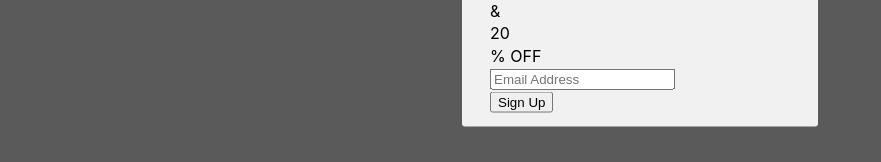
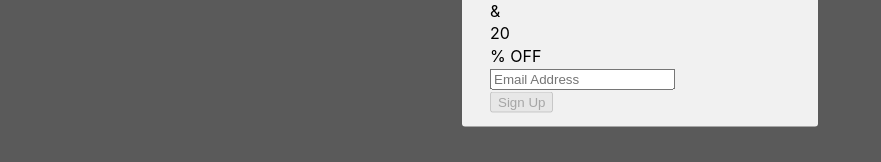
Before and after one commit to sailorthecoder/clientPopUp, a React (Create React App) app in the folder listrak-pop/: page / in a window 1280 px wide. Shown: the part 312-474 px from the top of the page, without its empty margins (0-881 px from the left). Built offline with nearby package versions, Linux system fonts and the light colour scheme.

Commit message:
added functional email validation

```diff
--- a/listrak-pop/package.json
+++ b/listrak-pop/package.json
@@ -9,6 +9,7 @@
     "react": "^18.1.0",
     "react-dom": "^18.1.0",
     "react-scripts": "5.0.1",
+    "validator": "^13.7.0",
     "web-vitals": "^2.1.4"
   },
   "scripts": {
--- a/listrak-pop/src/components/ConfirmationModal.jsx
+++ b/listrak-pop/src/components/ConfirmationModal.jsx
@@ -12,7 +12,7 @@ function ConfirmationModal({page, setPage}) {
     setPage(!page);
   };
 
-  modal ? document.body.classList.add('active-modal') : document.body.classList.remove('active-modal')
+  modal ? document.body.classList.add('active-modal') : document.body.classList.remove('active-modal');
 
   return (
     <div>
--- a/listrak-pop/src/components/PopUpModal.jsx
+++ b/listrak-pop/src/components/PopUpModal.jsx
@@ -1,21 +1,24 @@
 import React, { useState } from 'react';
+import validator from 'validator';
 
 function PopUpModal({page, setPage}) {
   const [modal, setModal] = useState(true);
   const [email, setEmail] = useState('');
+  const [emailError, setEmailError] = useState(true);
+
 
   const toggleModal = () => {
     setModal(!modal);
   };
 
   const handleBrowserSubmission = (e) => {
-    // e.preventDefault();
     setPage(!page);
   };
 
   const handleEmailAddress = (e) => {
     e.preventDefault();
       setEmail(e.target.value);
+      validateEmail(e);
   };
 
   const registerEmail = (obj) => {
@@ -31,7 +34,12 @@ function PopUpModal({page, setPage}) {
     handleBrowserSubmission();
   };
 
-  modal ? document.body.classList.add('active-modal') : document.body.classList.remove('active-modal')
+  const validateEmail = (e) => {
+    e.preventDefault();
+    return validator.isEmail(e.target.value) ? setEmailError(false) : setEmailError(true);
+  };
+
+  modal ? document.body.classList.add('active-modal') : document.body.classList.remove('active-modal');
 
   return (
     <div>
@@ -55,12 +63,14 @@ function PopUpModal({page, setPage}) {
               </div>
               <div className="emailandsubmitbrowser">
                 <div className="emailaddressformbrowser">
-                <form onSubmit={objPopulation}>
-                  <label>
-                    <input onChange={handleEmailAddress} type="text" placeholder="Email Address" required/>
-                  </label>
+                <form>
+                  <input onChange={handleEmailAddress} type="text" placeholder="Email Address" required/>
                   <div className="submissionbuttonbrowser">
-                    <button onClick={objPopulation} type="submit">Sign Up</button>
+                    {emailError || email.length <= 0 ?
+                    <div>
+                      <button disabled={true}>Sign Up</button>
+                    </div> :
+                    <button onClick={objPopulation} type="submit">Sign Up</button>}
                   </div>
                 </form>
                 </div>
```
Also changed, not shown: 1 other file (tests, documents, lock files or other folders).
